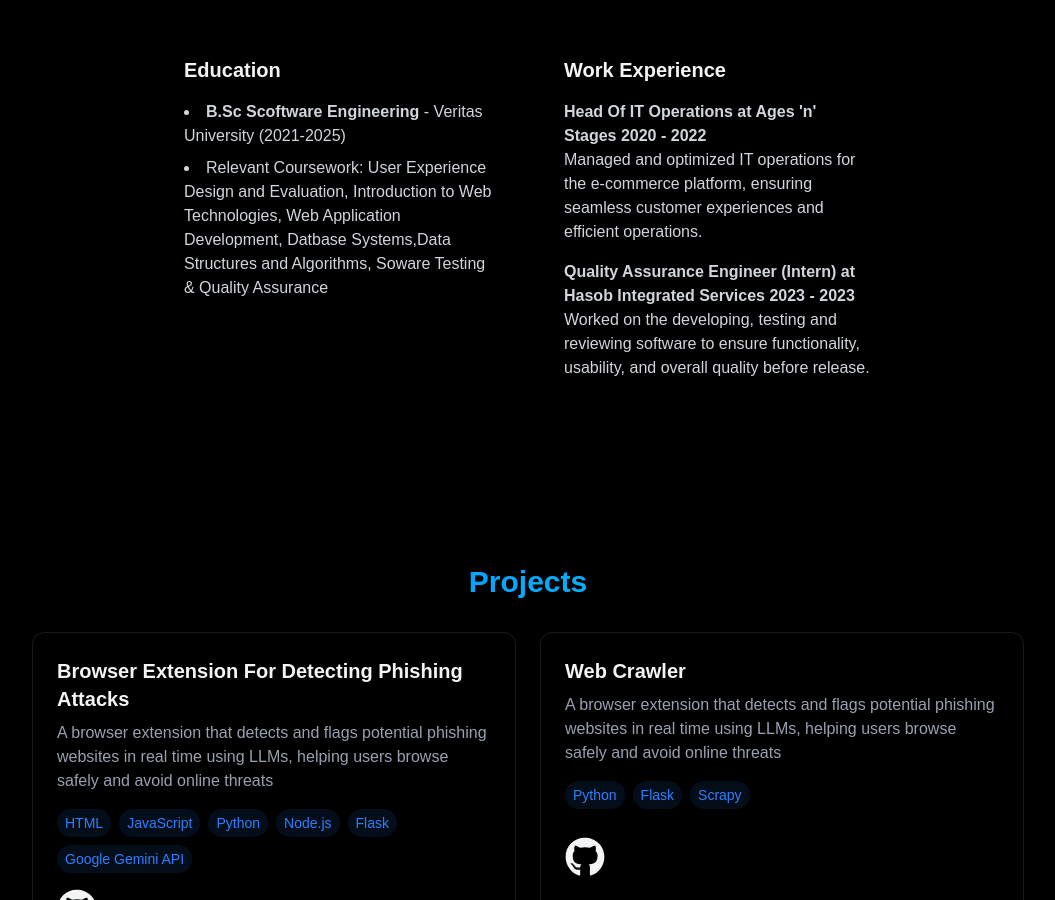
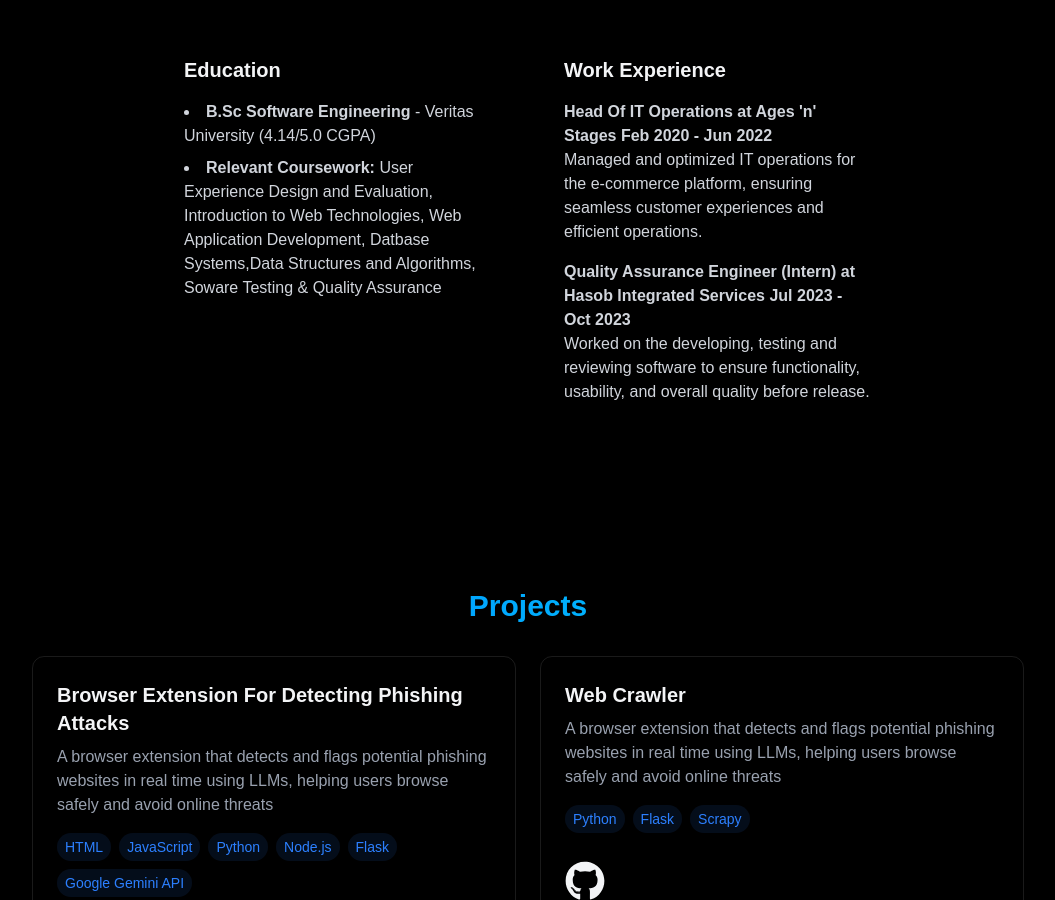
Before and after one commit to ch4rm78/kenny-portfolio, a React (Vite) app: page / in a window 1280 px wide. Shown: the part 1278-2178 px from the top of the page, without its empty margins (112-1167 px from the left). Built offline with nearby package versions, Linux system fonts and the light colour scheme; no server answers.

Commit message:
newest changes

```diff
--- a/src/components/section/About.jsx
+++ b/src/components/section/About.jsx
@@ -52,10 +52,10 @@ const About = () => {
                     <h3 className='text-xl font-bold mb-4'>Education</h3>
                     <ul className="list-disc list-inside text-gray-300 space-y-2">
                         <li className="">
-                            <strong>B.Sc Scoftware Engineering</strong> - Veritas University (2021-2025)
+                            <strong>B.Sc Software Engineering</strong> - Veritas University (4.14/5.0 CGPA)
                         </li>
                         <li>
-                            Relevant Coursework: User Experience Design and Evaluation,
+                            <strong>Relevant Coursework:</strong> User Experience Design and Evaluation,
                             Introduction to Web Technologies, Web Application Development, Datbase Systems,Data Structures and Algorithms,
                             Soware Testing & Quality Assurance
                         </li>
@@ -65,13 +65,13 @@ const About = () => {
                     <h3 className='text-xl font-bold mb-4'>Work Experience</h3>
                     <div className="space-y-4 text-gray-300">
                         <div>
-                            <h4 className='font-semibold'>Head Of IT Operations at Ages 'n' Stages 2020 - 2022</h4>
+                            <h4 className='font-semibold'>Head Of IT Operations at Ages 'n' Stages Feb 2020 - Jun 2022</h4>
                             <p>Managed and optimized IT operations for the e-commerce platform, ensuring seamless customer experiences and
                                 efficient operations.
                             </p>
                         </div>
                         <div>
-                            <h4 className='font-semibold'>Quality Assurance Engineer (Intern) at Hasob Integrated Services 2023 - 2023</h4>
+                            <h4 className='font-semibold'>Quality Assurance Engineer (Intern) at Hasob Integrated Services Jul 2023 - Oct 2023</h4>
                             <p>Worked on the developing, testing and reviewing software to ensure functionality, usability, and overall quality before release.
                             </p>
                         </div>
```
